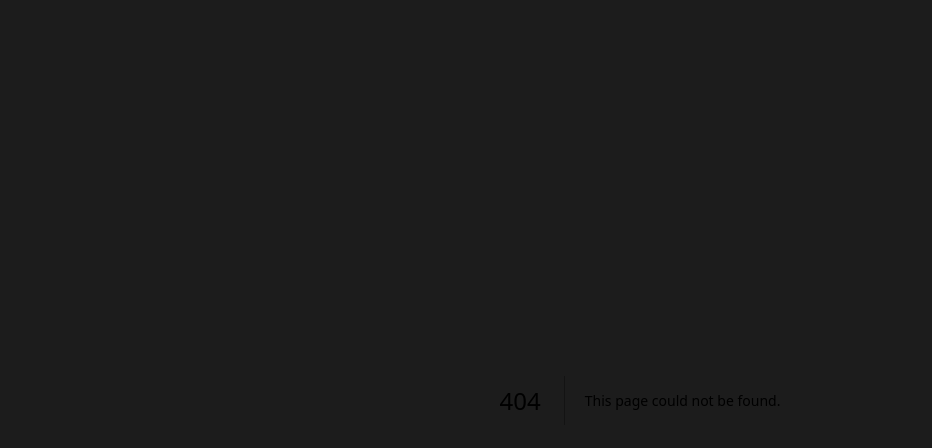
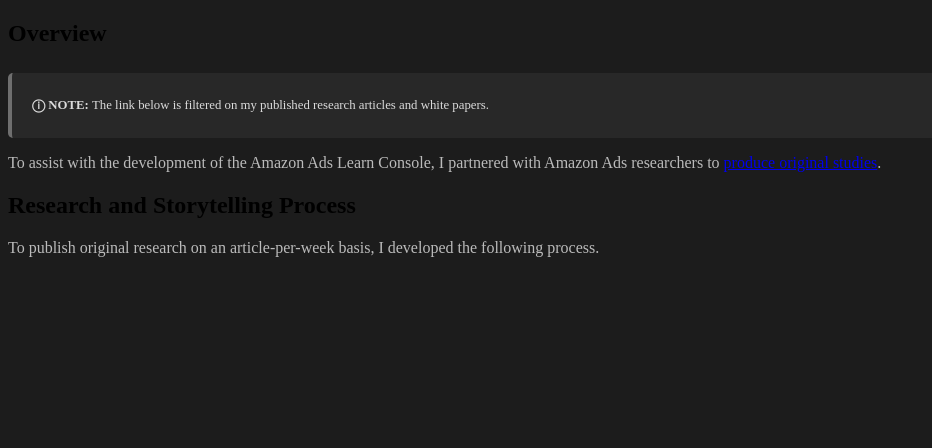
Before and after one commit to mr7brown/documentation, a Next.js app: page /Storytelling/allResearch in a window 1280 px wide. Before the commit this address had no page. Shown: the top 448 px of the page, without its empty margins (0-932 px from the left). Built offline with nearby package versions, Linux system fonts and the light colour scheme.

Commit message:
updated right nav

```diff
--- a/components/styles.css
+++ b/components/styles.css
@@ -89,10 +89,18 @@
 :is(html[class~=dark] .dark\:nx-bg-dark) {
     background-color: #1c1c1c!important;
     box-shadow: none !important;
+    display: none;
 }
 
 :is([dir=ltr] .ltr\:-nx-mr-4) {
     background-color: #1c1c1c!important;
+    border-left: 0.5px solid #505050 !important;
+    padding-left: 1.5em;
+}
+
+:is([dir=ltr] .ltr\:-nx-mr-4) ul li{
+  list-style-type:  none;
+
 }
 
 .note {
--- /dev/null
+++ b/pages/Storytelling/allResearch.mdx
@@ -0,0 +1,9 @@
+## Overview
+
+<div class ="note">The link below is filtered on my published research articles and white papers.</div>
+
+To assist with the development of the Amazon Ads Learn Console, I partnered with Amazon Ads researchers to [produce original studies](https://advertising.amazon.com/search?q=Ashton%20Brown).
+
+## Research and Storytelling Process
+
+To publish original research on an article-per-week basis, I developed the following process.
--- /dev/null
+++ b/pages/VisualAssets/siem.mdx
@@ -0,0 +1,3 @@
+<div class ="note">This is an example flow developed for the Security Information and Event Management process at Hearst.</div>
+
+![HBO MAX](/static/siem.png)
--- a/pages/dev/next.mdx
+++ b/pages/dev/next.mdx
@@ -3,4 +3,4 @@
 <div class ="note">This portfolio is a a replica of the Encoding Documentation site built for HBO. Both were developed using Next JS, React, JS, and Liquid Templating.
 This portfolio deploys to Vercel, while HBO's deploys to an internal GitLab instance.</div>
 
-![HBO MAX](/static/next.png)
+![HBO MAX](/static/nextcd.png)
--- a/theme.config.tsx
+++ b/theme.config.tsx
@@ -129,6 +129,12 @@
     if (title === 'Filename') {
       return <> HBO Max Filename</>;
     }
+    if (title === 'Allresearch') {
+      return <> Published Research</>;
+    }
+    if (title === 'Siem') {
+      return <> Security Information and Event Management</>;
+    }
 
     return <> {title}</>;
 
```
Also changed, not shown: static/SIEM.png (added).
